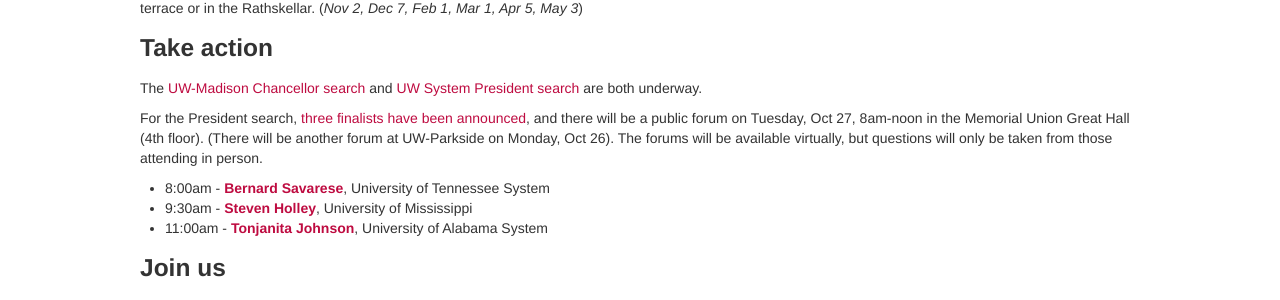
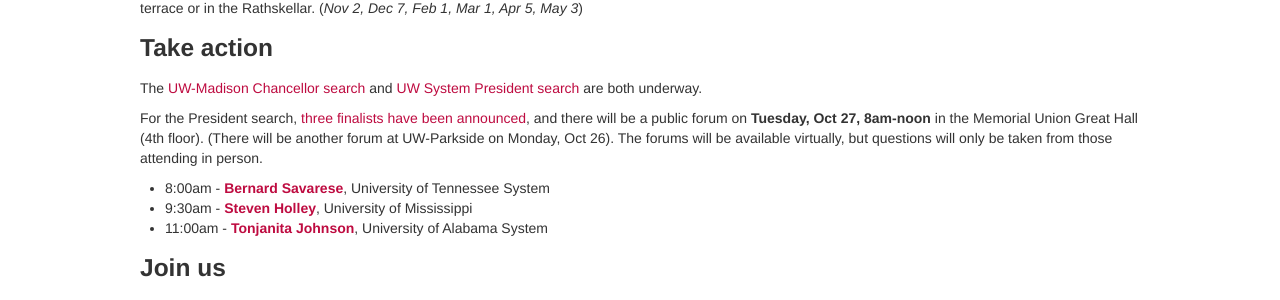
Before and after one commit to aaupmadison/aaupmadison.github.io, a Jekyll site: the page built from index.md, in a window 1280 px wide. Shown: the part 334-634 px from the top of the page. Built offline with Jekyll 4.4.1, drawn with Linux system fonts in a browser that asks for light colours.

```diff
--- a/index.md
+++ b/index.md
@@ -29,7 +29,7 @@ are both underway.
 For the President search, [three finalists have been
 announced](https://www.wisconsin.edu/presidential-search-2026/presidential-search-finalists/),
 and there will be a public forum on
-Tuesday, Oct 27, 8am-noon in the Memorial Union Great Hall (4th
+**Tuesday, Oct 27, 8am-noon** in the Memorial Union Great Hall (4th
 floor). (There will be another forum at UW-Parkside on Monday, Oct
 26). The forums will be available virtually, but questions will only
 be taken from those attending in person.
```
